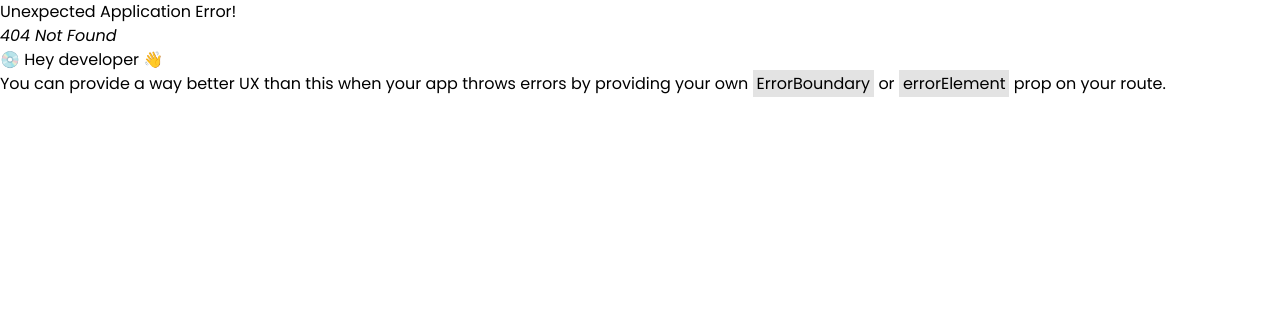
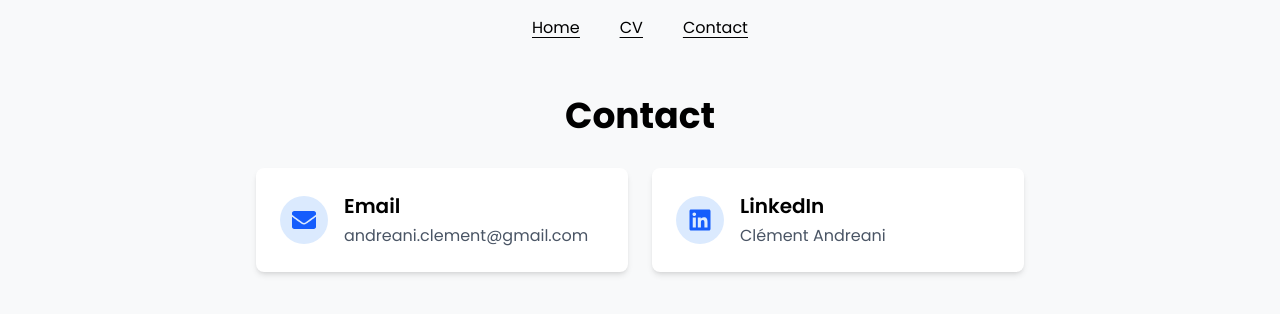
Before and after one commit to ITClmt/ITClmt_Portfolio, a React (Vite) app: page /Contact in a window 1280 px wide. Before the commit this address had no page. Shown: the top 314 px of the page. Built offline with nearby package versions, Linux system fonts and the light colour scheme.

Commit message:
Add contact page

```diff
--- a/src/components/NavBar.tsx
+++ b/src/components/NavBar.tsx
@@ -21,7 +21,7 @@ export default function NavBar() {
         </NavLink>
         <NavLink
           to="/Contact"
-          className="hover:scale-105 transition-all duration-150  pointer-events-none opacity-50"
+          className="hover:scale-105 transition-all duration-150"
         >
           <li>Contact</li>
         </NavLink>
--- a/src/main.tsx
+++ b/src/main.tsx
@@ -4,7 +4,7 @@ import App from "./App.tsx";
 import { createBrowserRouter, RouterProvider } from "react-router-dom";
 import HomePage from "./pages/HomePage.tsx";
 import CvPage from "./pages/CvPage.tsx";
-
+import Contact from "./pages/Contact.tsx";
 const root = document.getElementById("root");
 
 const router = createBrowserRouter([
@@ -19,6 +19,10 @@ const router = createBrowserRouter([
         path: "/CV",
         element: <CvPage />,
       },
+      {
+        path: "/Contact",
+        element: <Contact />,
+      },
     ],
   },
 ]);
--- /dev/null
+++ b/src/pages/Contact.tsx
@@ -0,0 +1,43 @@
+import { FaEnvelope, FaLinkedin } from "react-icons/fa";
+
+export default function Contact() {
+  return (
+    <section className="min-h-screen p-4 bg-[#f8f9fa]">
+      <div className="max-w-3xl mx-auto space-y-8">
+        <h1 className="text-4xl font-bold text-center mb-8">Contact</h1>
+
+        <div className="grid grid-cols-1 md:grid-cols-2 gap-6">
+          {/* Email Card */}
+          <a
+            href="mailto:andreani.clement@gmail.com"
+            className="group p-6 bg-white rounded-lg shadow-md hover:shadow-lg transition-shadow duration-300 flex items-center space-x-4"
+          >
+            <div className="p-3 bg-blue-100 rounded-full group-hover:bg-blue-200 transition-colors">
+              <FaEnvelope className="w-6 h-6 text-blue-600" />
+            </div>
+            <div>
+              <h2 className="text-xl font-semibold mb-1">Email</h2>
+              <p className="text-gray-600">andreani.clement@gmail.com</p>
+            </div>
+          </a>
+
+          {/* LinkedIn Card */}
+          <a
+            href="https://www.linkedin.com/in/clm-andreani"
+            target="_blank"
+            rel="noopener noreferrer"
+            className="group p-6 bg-white rounded-lg shadow-md hover:shadow-lg transition-shadow duration-300 flex items-center space-x-4"
+          >
+            <div className="p-3 bg-blue-100 rounded-full group-hover:bg-blue-200 transition-colors">
+              <FaLinkedin className="w-6 h-6 text-blue-600" />
+            </div>
+            <div>
+              <h2 className="text-xl font-semibold mb-1">LinkedIn</h2>
+              <p className="text-gray-600">Clément Andreani</p>
+            </div>
+          </a>
+        </div>
+      </div>
+    </section>
+  );
+}
```
